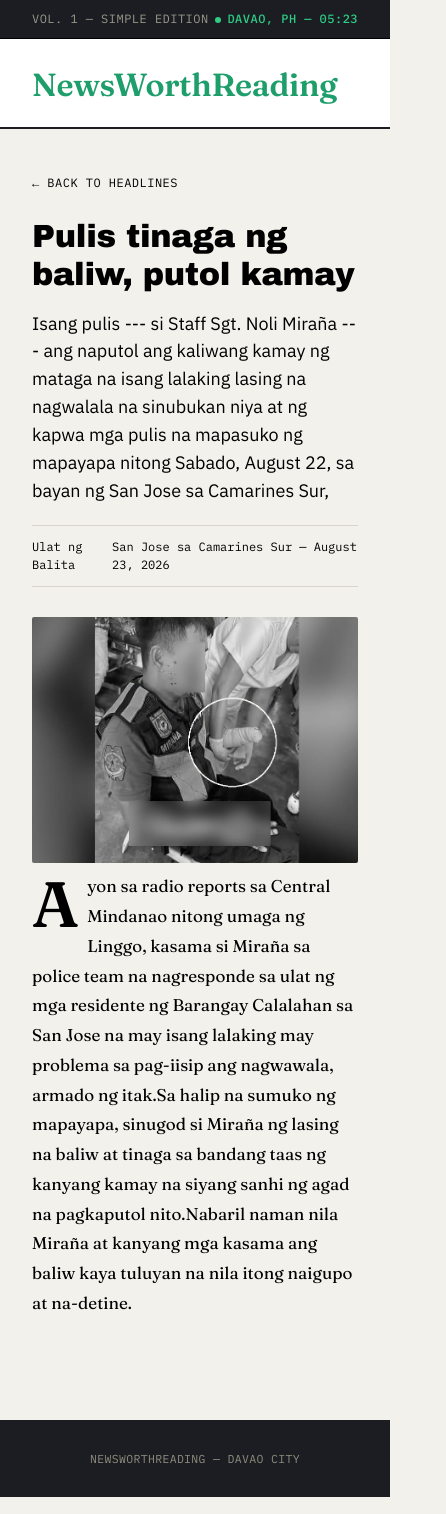
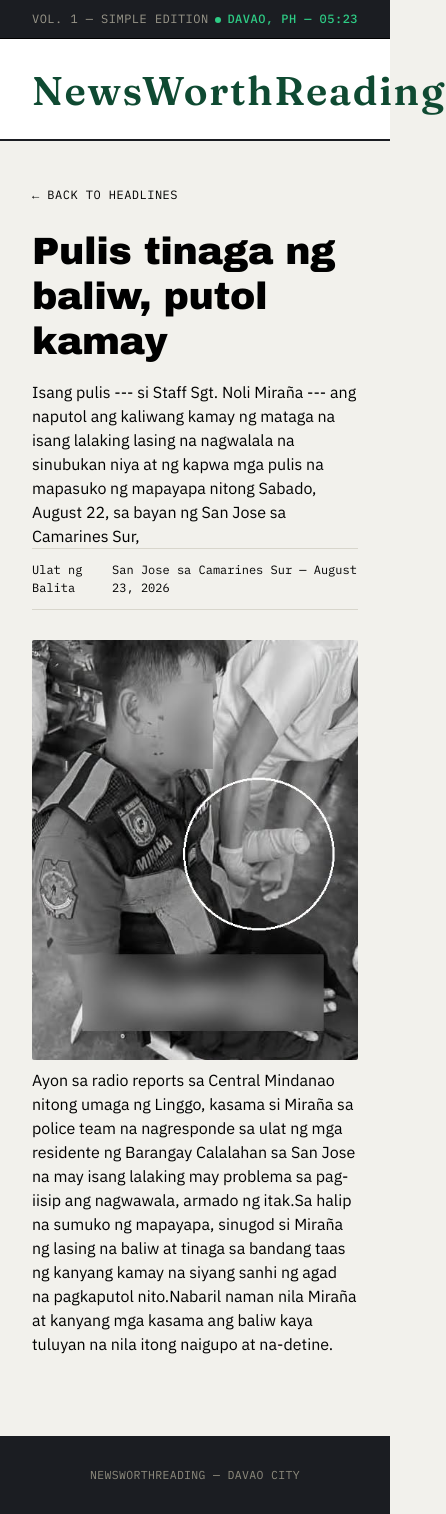
Before and after one commit to Gungx214/news-worth-reading, an Eleventy site: page src/articles/2026-08-23-pulis-tinaga-ng-baliw-putol-kamay.md in a window 390 px wide. Shown: the whole page, 446 px wide, since content can reach past the window. Built offline with nearby package versions, Linux system fonts and the light colour scheme; Eleventy itself is replaced by a stand-in of ours; files that its build step writes are made by us from their sources.

Commit message:
Update styles.css

```diff
--- a/src/styles.css
+++ b/src/styles.css
@@ -14,16 +14,13 @@
     --font-sans:'IBM Plex Sans', -apple-system, sans-serif;
     --font-mono:'IBM Plex Mono', monospace;
   }
-
   *{box-sizing:border-box; margin:0; padding:0;}
-
   body{
     background:var(--paper);
     color:#000;
     font-family:var(--font-sans);
     line-height:1.5;
   }
-
   a{color:inherit; text-decoration:none;}
   img{max-width:100%; display:block; object-fit:cover;}
 
@@ -66,10 +63,10 @@
   .logo{
     font-family:var(--font-serif);
     font-weight:700;
-  font-size:32px;
-  letter-spacing:-0.01em;
+    font-size:40px;
+    letter-spacing:0.04em;
     cursor:pointer;
-  color:#1E9E6B;
+    color:#0F4A32;
   }
 
   main{max-width:1080px; margin:0 auto; padding:40px 32px 80px;}
@@ -261,15 +258,17 @@
     letter-spacing:-0.01em;
     margin-bottom:16px;
   }
-.article-header .dek{
+  .article-summary{
+    max-width:720px;
+    margin:0 auto 30px;
     font-size:18px;
     color:#000;
     line-height:1.55;
-  margin-bottom:20px;
+    font-weight:500;
   }
   .article-meta{
     display:flex;
-  justify-content:space-between;
+    justify-content:flex-start;
     align-items:center;
     border-top:1px solid var(--line);
     border-bottom:1px solid var(--line);
@@ -281,12 +280,10 @@
 
   .article-hero-img{
     width:100%;
-  max-width:720px;
-  height:auto;
-  display:block;
+    height:420px;
     background:#C9C5B4;
     border-radius:2px;
-  margin:30px auto 8px;
+    margin:30px 0 8px;
   }
   .caption{
     max-width:720px;
@@ -295,40 +292,3 @@
     font-size:12px;
     color:#000;
   }
-
-.article-body{
-  max-width:720px;
-  margin:0 auto;
-  font-family:var(--font-serif);
-  font-size:19px;
-  line-height:1.75;
-  color:#000;
-}
-.article-body p{margin-bottom:22px;}
-.article-body p:first-of-type::first-letter{
-  font-size:64px;
-  font-weight:600;
-  float:left;
-  line-height:0.85;
-  padding:6px 8px 0 0;
-  color:#000;
-}
-.pullquote{
-  font-family:var(--font-serif);
-  font-style:italic;
-  font-size:26px;
-  line-height:1.4;
-  color:#000;
-  border-left:3px solid var(--gold);
-  padding:4px 0 4px 26px;
-  margin:36px 0;
-}
-
-@media(max-width:760px){
-  .hero{grid-template-columns:1fr;}
-  .hero-side{border-left:none; padding-left:0; margin-left:0; margin-top:8px; padding-top:20px; border-top:1px solid var(--line-strong);}
-  .grid{grid-template-columns:1fr;}
-  .nav-inner{flex-direction:column; align-items:flex-start; gap:14px;}
-  .article-header h1{font-size:32px;}
-  .article-body{font-size:17px;}
-}
```
Lines whose indentation alone changed are shown as unchanged.
